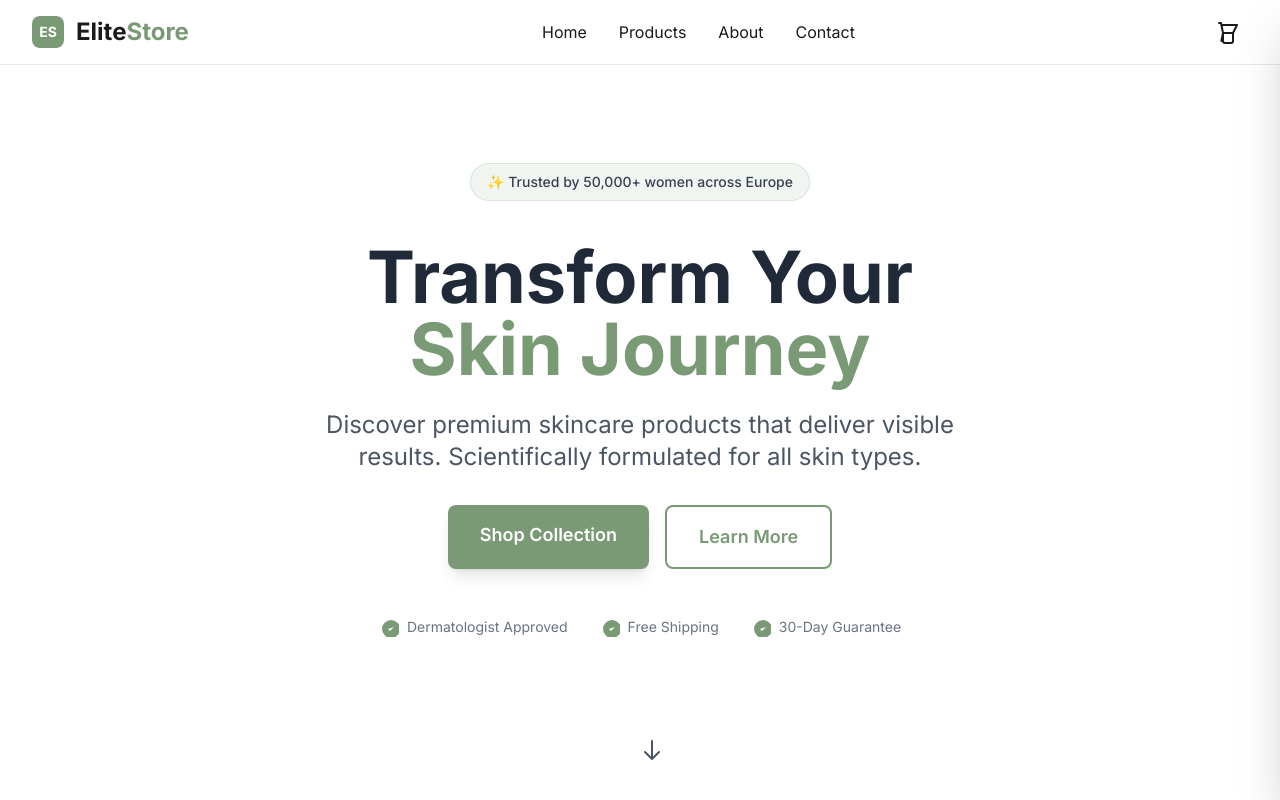
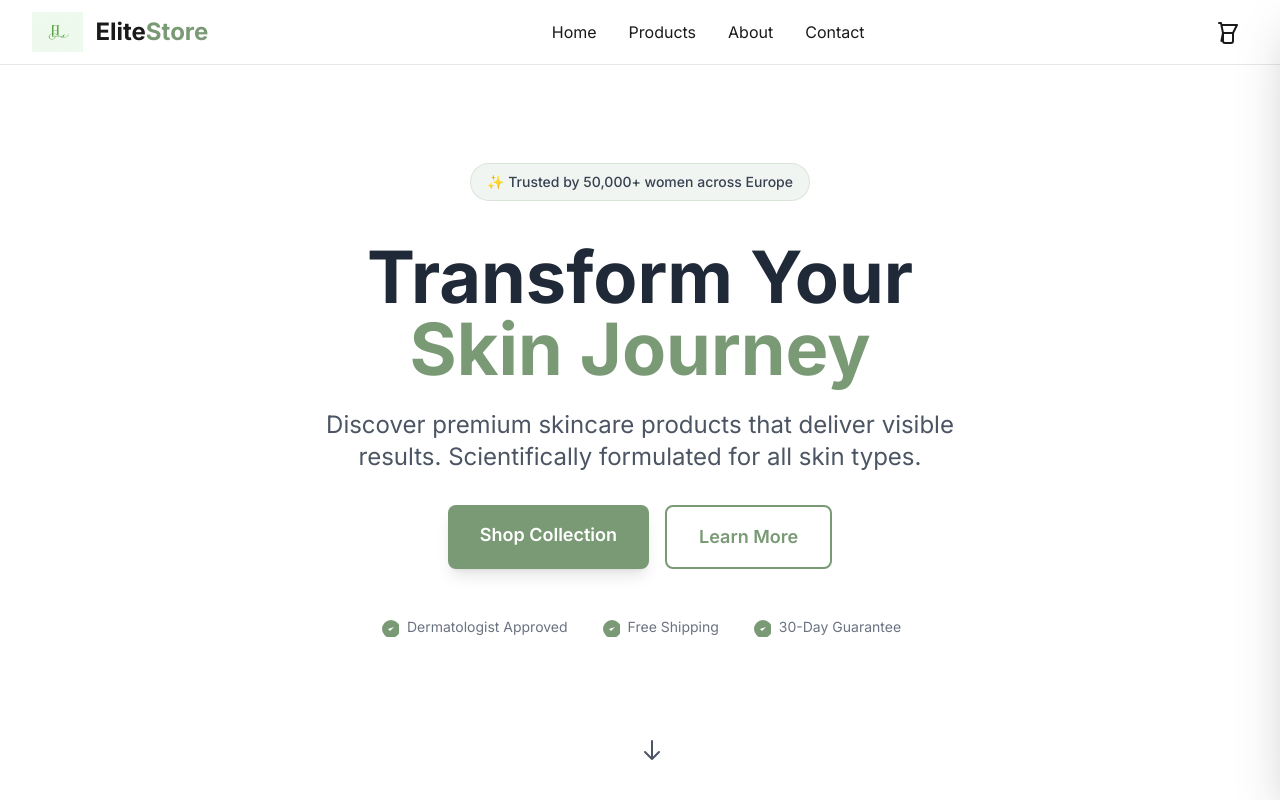
Before and after one commit to pdroede/elite-store-frontend, a plain HTML site: page index.html in a window 1280 px wide. Shown: the top 800 px of the page. Drawn offline with nearby package versions, Linux system fonts and the light colour scheme.

Commit message:
✨ Add professional logo to header and favicon

```diff
--- a/index.html
+++ b/index.html
@@ -4,6 +4,7 @@
     <meta charset="UTF-8">
     <meta name="viewport" content="width=device-width, initial-scale=1.0">
     <title>Elite Store - Premium Skincare Collection</title>
+    <link rel="icon" type="image/png" href="assets/logo.png">
     <script src="https://cdn.tailwindcss.com"></script>
     <link href="https://fonts.googleapis.com/css2?family=Inter:wght@300;400;500;600;700&display=swap" rel="stylesheet">
 
@@ -45,9 +46,7 @@
             <div class="flex justify-between items-center h-16">
                 <!-- Logo -->
                 <div class="flex items-center">
-                    <div class="w-8 h-8 bg-sage-green rounded-lg flex items-center justify-center mr-3">
-                        <span class="text-white font-bold text-sm">ES</span>
-                    </div>
+                    <img src="assets/logo.png" alt="Elite Store" class="h-10 w-auto mr-3">
                     <div class="text-2xl font-bold">
                         Elite<span class="text-sage-green">Store</span>
                     </div>
@@ -390,7 +389,7 @@
                             </svg>
                             <div>
                                 <div class="font-medium text-gray-800">Email</div>
-                                <div class="text-gray-600">support@elitestore.com</div>
+                                <div class="text-gray-600">elitestore@gmail.com</div>
                                 <div class="text-sm text-gray-500">Response within 2 hours</div>
                             </div>
                         </div>
```
Also changed, not shown: assets/logo.png (added), 3 other files.
